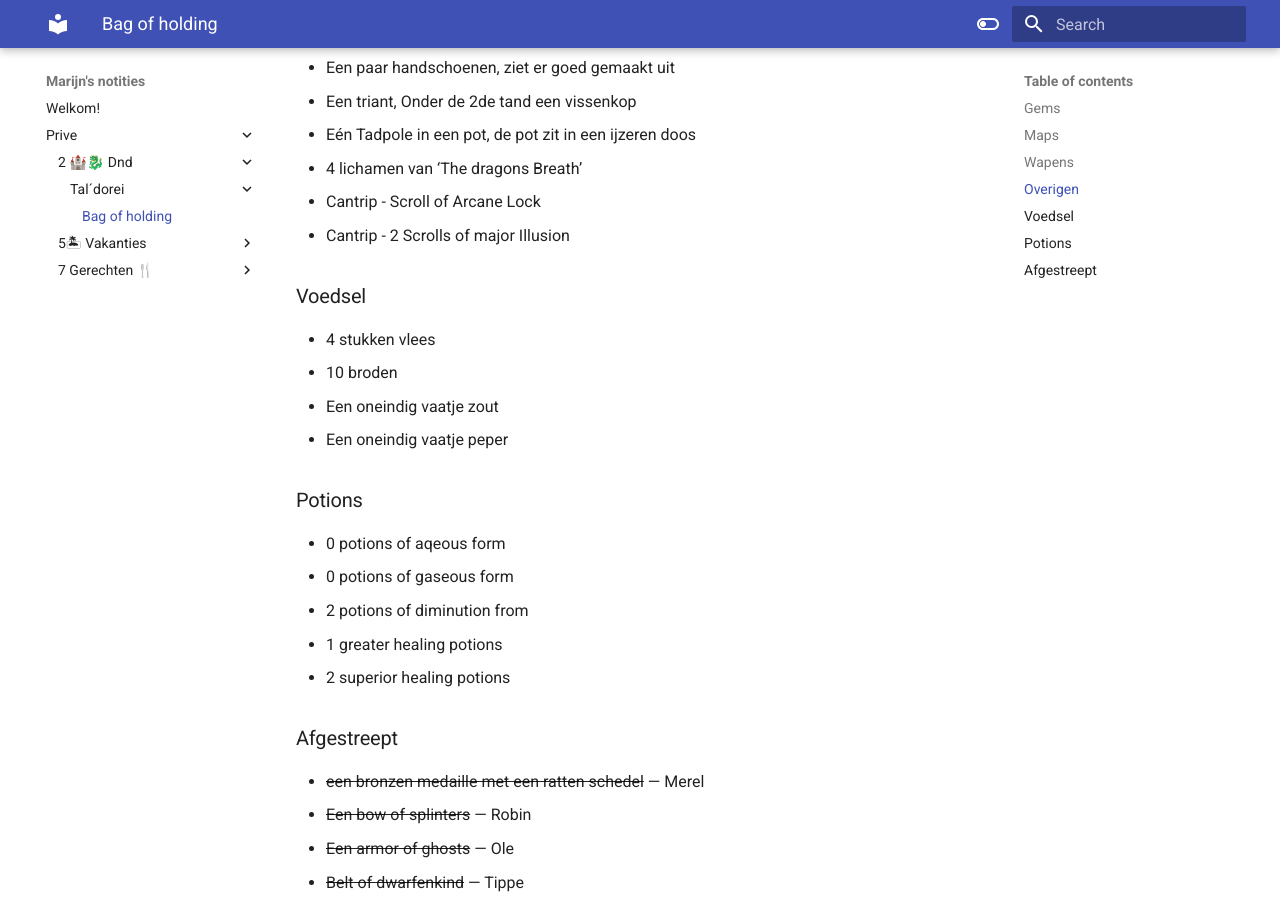
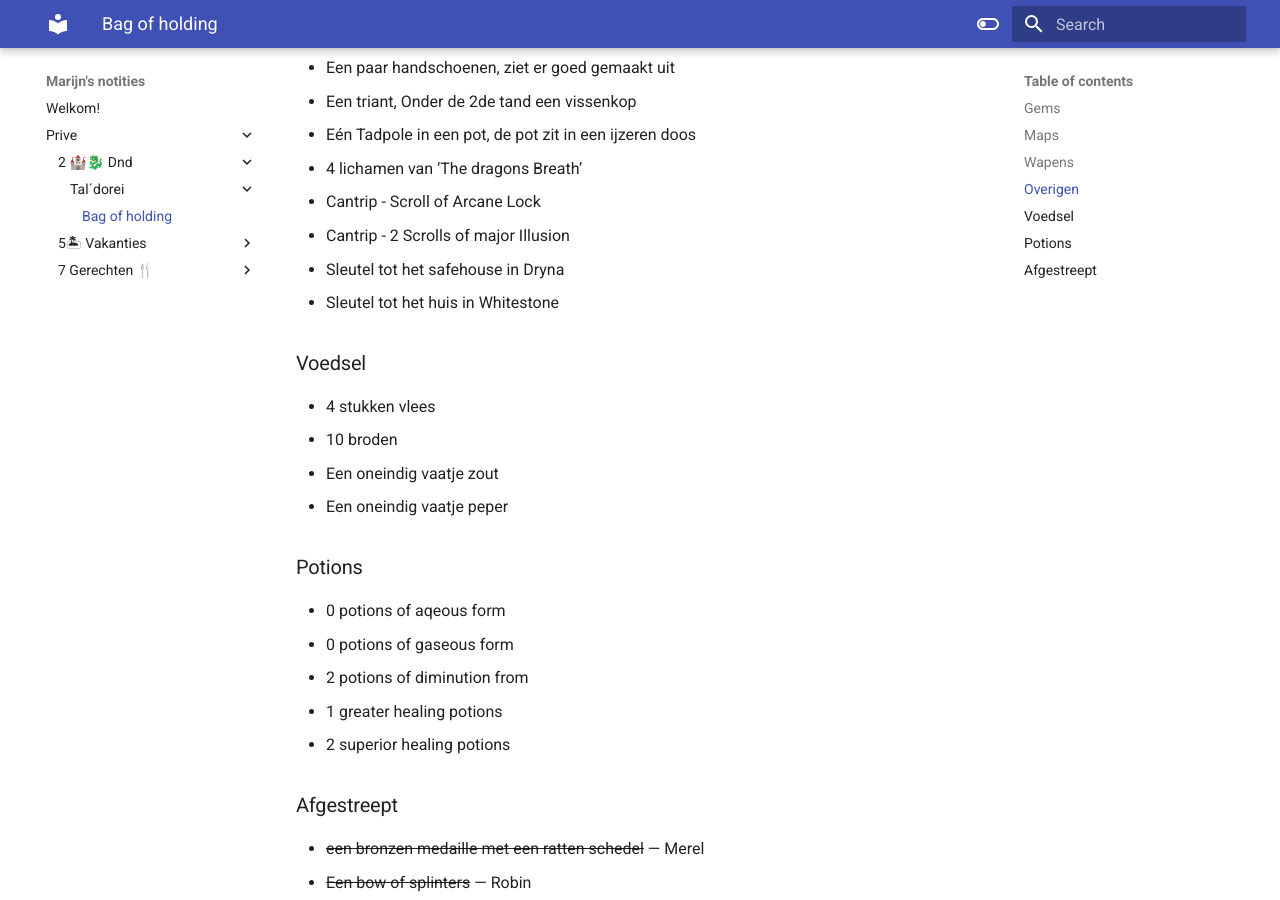
Before and after one commit to bosmuis/ObsidianPublic, an MkDocs documentation site: the page built from docs/_Prive/2 🏰🐉 Dnd/Tal´dorei/Bag of Holding.md, in a window 1280 px wide and 900 px high, scrolled down 1678 px. Built offline with MkDocs 1.6.1 and Material for MkDocs 9.7.7, drawn with Linux system fonts in a browser that asks for light colours.

Commit message:
[PUBLISHER] Merge #29
* PUSH NOTE : 2023 Roma.md

* PUSH NOTE : Bag of Holding.md

* PUSH NOTE : Pasta met spinazie saus en spekjes.md

* PUSH NOTE : Pasta alla norma con guanciale.md

* PUSH NOTE : Ravioli in wittewijn saus.md

* PUSH NOTE : Proteïne pannekoeken.md

```diff
--- a/docs/_Prive/2 🏰🐉 Dnd/Tal´dorei/Bag of Holding.md
+++ b/docs/_Prive/2 🏰🐉 Dnd/Tal´dorei/Bag of Holding.md
@@ -1,7 +1,6 @@
 ---
 share: true
 ---
-
 # Bag of holding
 ### Gems
 - 1 amathist (100 gp ps)
@@ -43,7 +42,7 @@ share: true
 	De scroll is een magisch type. Hij kan één maal gebruikt worden per lichaam om voor een minuut lang met een dode te kunnen praten. Hij moet gezongen worden om het te activeren. Je moet fysiek aanwezig zijn bij het lichaam. Wanneer je het zingt, activeert de scroll op het dichtsbijzinde lichaam. Je kan de scroll niet oneindig gebruiken, er is een limiet. Je kan hem niet op oneindig veel lichamen uitvoeren. Op een gegeven moment is de scroll uitgeput. Het moet gezongen worden door iemand met magische krachten (je moet spells kunnen casten).
 - In bezit bij Bjorn ~~2 dice of bone (onduidelijk wat)
 	 Het is magisch.~~
-	 De dice zijn nog altijd magisch. Het zijn zeer sterke scholen. Het is een grote combinatie van magie. Het is zeer mysterious. Het kan positief zijn, maar het kan ook negatief zijn. Mogelijk met de dood als gevolg.
+		 De dice zijn nog altijd magisch. Het zijn zeer sterke scholen. Het is een grote combinatie van magie. Het is zeer mysterious. Het kan positief zijn, maar het kan ook negatief zijn. Mogelijk met de dood als gevolg.
 - Een staf, met een slang richting de kop gerold
 - Een paar handschoenen, ziet er goed gemaakt uit
 - Een triant, Onder de 2de tand een vissenkop
@@ -54,6 +53,8 @@ share: true
 - Cantrip - Scroll of Arcane Lock
 - Cantrip - 2 Scrolls of major Illusion
 
+- Sleutel tot het safehouse in Dryna
+- Sleutel tot het huis in Whitestone
 
 
 ### Voedsel
```
Also changed, not shown: docs/_Prive/7 Gerechten 🍴/Proteïne pannekoeken.md (+0 -1 lines).
